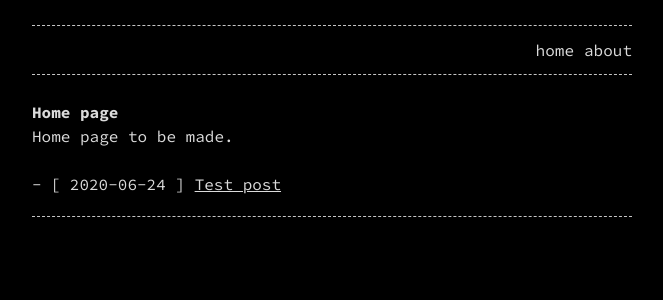
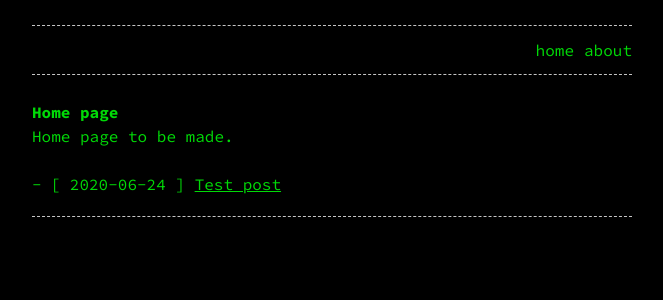
Before and after one commit to uerceg/uerceg.github.io, a Jekyll site: the page built from index.md, in a window 1280 px wide. Shown: the top 300 px of the page, without its empty margins (308-971 px from the left). Built offline with Jekyll 4.4.1, drawn with Linux system fonts in a browser that asks for light colours.

Commit message:
trying green font colour (probably bad idea)

```diff
--- a/_sass/_dark.scss
+++ b/_sass/_dark.scss
@@ -3,7 +3,7 @@
  */
 
 :root {
-  --base-color: #DBDBDB;
+  --base-color: #00DA07;
   --primary-color: #A2FC8F;
   --border: dashed 1px rgba(219, 219, 219, 0.9);
   --selection-background: rgba(219, 219, 219, 0.99);
```
